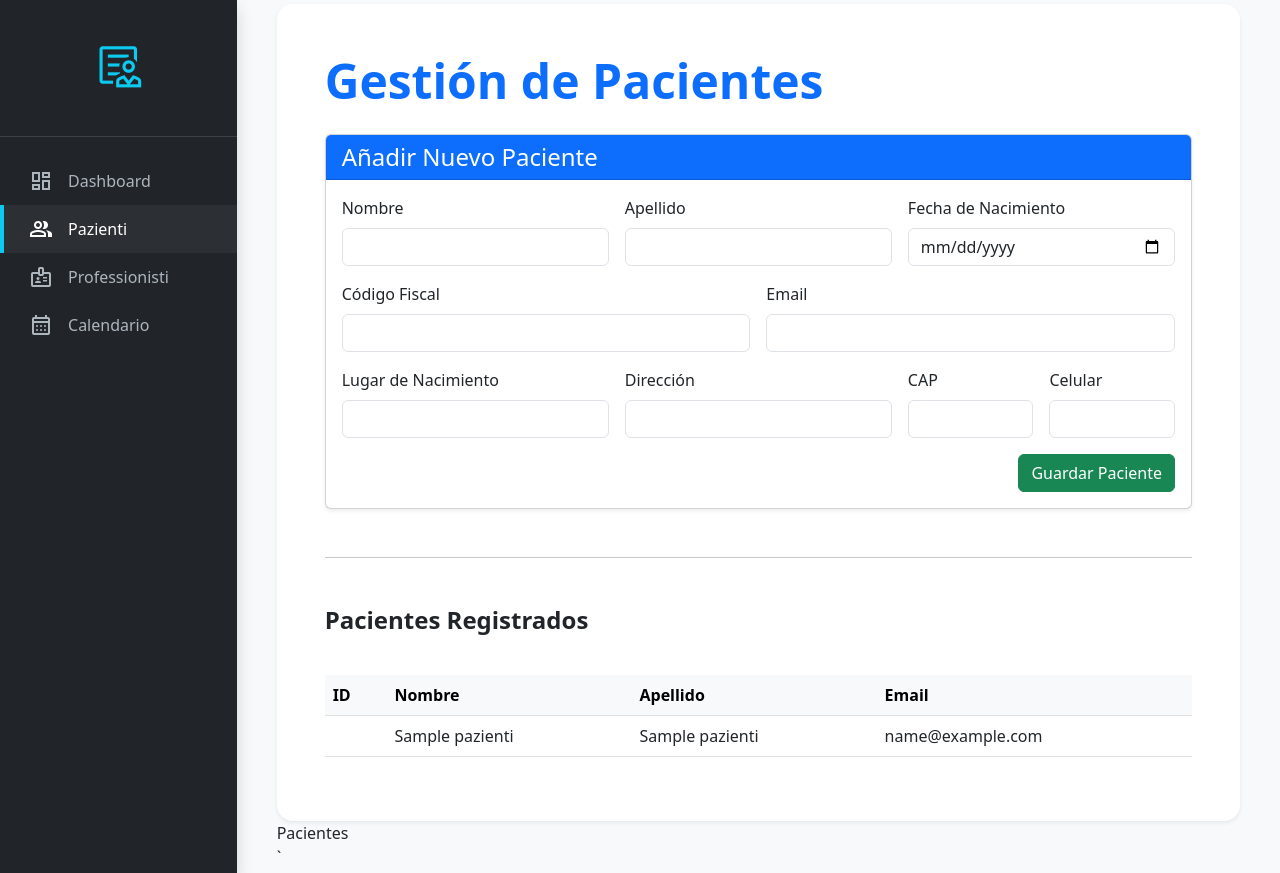
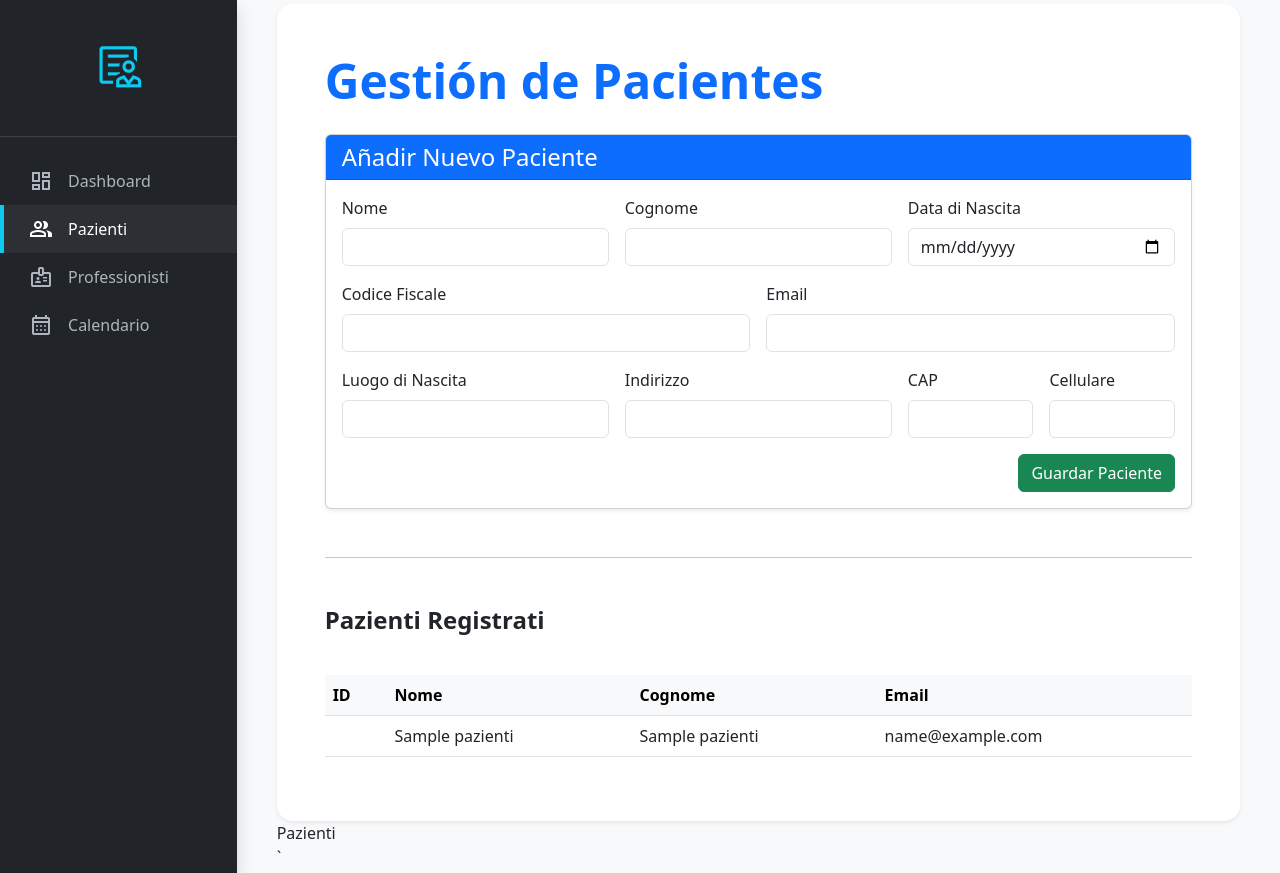
Before and after one commit to Facundo-Mos/stage, a PHP site: page / in a window 1280 px wide, after a click that opens the changed part. Run offline with PHP 8.4, Linux system fonts and the light colour scheme; tables that the repository leaves empty hold one stand-in row (values such as "Sample post"); data that the repository does not hold is empty.

Commit message:
modifcacion de los comentarios

```diff
--- a/index.php
+++ b/index.php
@@ -1,17 +1,26 @@
 <?php
 include 'config.php';
 
-// Consultar pacientes
+// ===============================
+// Recuperare l'elenco dei pazienti
+// ===============================
 $res_pazienti = $conn->query("SELECT * FROM pazienti");
 
-// Consultar doctores
+// ===============================
+// Recuperare l'elenco dei dottori
+// ===============================
 $res_dottore = $conn->query("SELECT * FROM dottore");
 
 
-include 'config.php'; // Usa solo uno, asegúrate que este sea el correcto
+include 'config.php';
+
+
+// ===============================
+// Salvataggio di un nuovo paziente
+// ===============================
 
 if (isset($_POST['btn_guardar'])) {
-    // Recibimos los datos
+    // Riceviamo i dati
     $nome = $_POST['nome'];
     $cognome = $_POST['cognome'];
     $data = $_POST['data_nascita'];
@@ -22,16 +31,17 @@ if (isset($_POST['btn_guardar'])) {
     $cf = $_POST['codice_fiscale'];
     $email = $_POST['email'];
 
-    // Lógica para ID manual
+    // Generazione manuale dell'ID (ultimo ID + 1)
     $sql_id = "SELECT MAX(idpazienti) as ultimo FROM pazienti";
     $res_id = $conn->query($sql_id);
     $row_id = $res_id->fetch_assoc();
     $nuevo_id = ($row_id['ultimo']) ? $row_id['ultimo'] + 1 : 1;
 
-    // La consulta INSERT (Asegúrate que termine en ";)
+    // Query di inserimento nel database
     $query = "INSERT INTO pazienti (idpazienti, nome, cognome, data_di_nascita, luogo_di_nascita, indirizzo_di_residenza, cap, cellulare, codice_fiscale, email)
                 VALUES ($nuevo_id, '$nome', '$cognome', '$data', '$luogo', '$indirizzo', '$cap', '$cell', '$cf', '$email')";
 
+    // Esecuzione della quer
     if ($conn->query($query)) {
         echo "<script>alert('¡Paciente guardado!'); window.location='index.php';</script>";
     } else {
@@ -39,7 +49,9 @@ if (isset($_POST['btn_guardar'])) {
     }
 }
 
-// Consultas para mostrar en las tablas (siempre después del INSERT)
+// ===============================
+// Aggiornare le liste dopo l'inserimento
+// ===============================
 $res_pazienti = $conn->query("SELECT * FROM pazienti");
 $res_dottore = $conn->query("SELECT * FROM dottore");
 ?>
@@ -100,19 +112,19 @@ $res_dottore = $conn->query("SELECT * FROM dottore");
                     <div class="card-body">
                         <form action="" method="POST" class="row g-3">
                             <div class="col-md-4">
-                                <label class="form-label">Nombre</label>
+                                <label class="form-label">Nome</label>
                                 <input type="text" name="nome" class="form-control" required>
                             </div>
                             <div class="col-md-4">
-                                <label class="form-label">Apellido</label>
+                                <label class="form-label">Cognome</label>
                                 <input type="text" name="cognome" class="form-control" required>
                             </div>
                             <div class="col-md-4">
-                                <label class="form-label">Fecha de Nacimiento</label>
+                                <label class="form-label">Data di Nascita</label>
                                 <input type="date" name="data_nascita" class="form-control" required>
                             </div>
                             <div class="col-md-6">
-                                <label class="form-label">Código Fiscal</label>
+                                <label class="form-label">Codice Fiscale</label>
                                 <input type="text" name="codice_fiscale" class="form-control" maxlength="16" required>
                             </div>
                             <div class="col-md-6">
@@ -120,11 +132,11 @@ $res_dottore = $conn->query("SELECT * FROM dottore");
                                 <input type="email" name="email" class="form-control">
                             </div>
                             <div class="col-md-4">
-                                <label class="form-label">Lugar de Nacimiento</label>
+                                <label class="form-label">Luogo di Nascita</label>
                                 <input type="text" name="luogo" class="form-control" required>
                             </div>
                             <div class="col-md-4">
-                                <label class="form-label">Dirección</label>
+                                <label class="form-label">Indirizzo</label>
                                 <input type="text" name="indirizzo" class="form-control" required>
                             </div>
                             <div class="col-md-2">
@@ -132,7 +144,7 @@ $res_dottore = $conn->query("SELECT * FROM dottore");
                                 <input type="text" name="cap" class="form-control" required>
                             </div>
                             <div class="col-md-2">
-                                <label class="form-label">Celular</label>
+                                <label class="form-label">Cellulare</label>
                                 <input type="text" name="cellulare" class="form-control" required>
                             </div>
 
@@ -145,14 +157,14 @@ $res_dottore = $conn->query("SELECT * FROM dottore");
 
                 <hr class="my-5">
 
-                <h2 class="h4 fw-bold mb-3">Pacientes Registrados</h2>
+                <h2 class="h4 fw-bold mb-3"> Pazienti Registrati</h2>
                 <div class="table-responsive">
                     <table class="table table-hover mt-4">
                         <thead class="table-light">
                             <tr>
                                 <th>ID</th>
-                                <th>Nombre</th>
-                                <th>Apellido</th>
+                                <th>Nome</th>
+                                <th>Cognome</th>
                                 <th>Email</th>
                             </tr>
                         </thead>
@@ -170,7 +182,7 @@ $res_dottore = $conn->query("SELECT * FROM dottore");
                 </div>
         </div>
 
-            <a href="javascript:void(0)" class="nav-link" onclick="showPage('pazienti', this)">Pacientes</a>`
+            <a href="javascript:void(0)" class="nav-link" onclick="showPage('pazienti', this)">Pazienti</a>`
 
 
         <div id="professionisti" class="content-section d-none">
```
